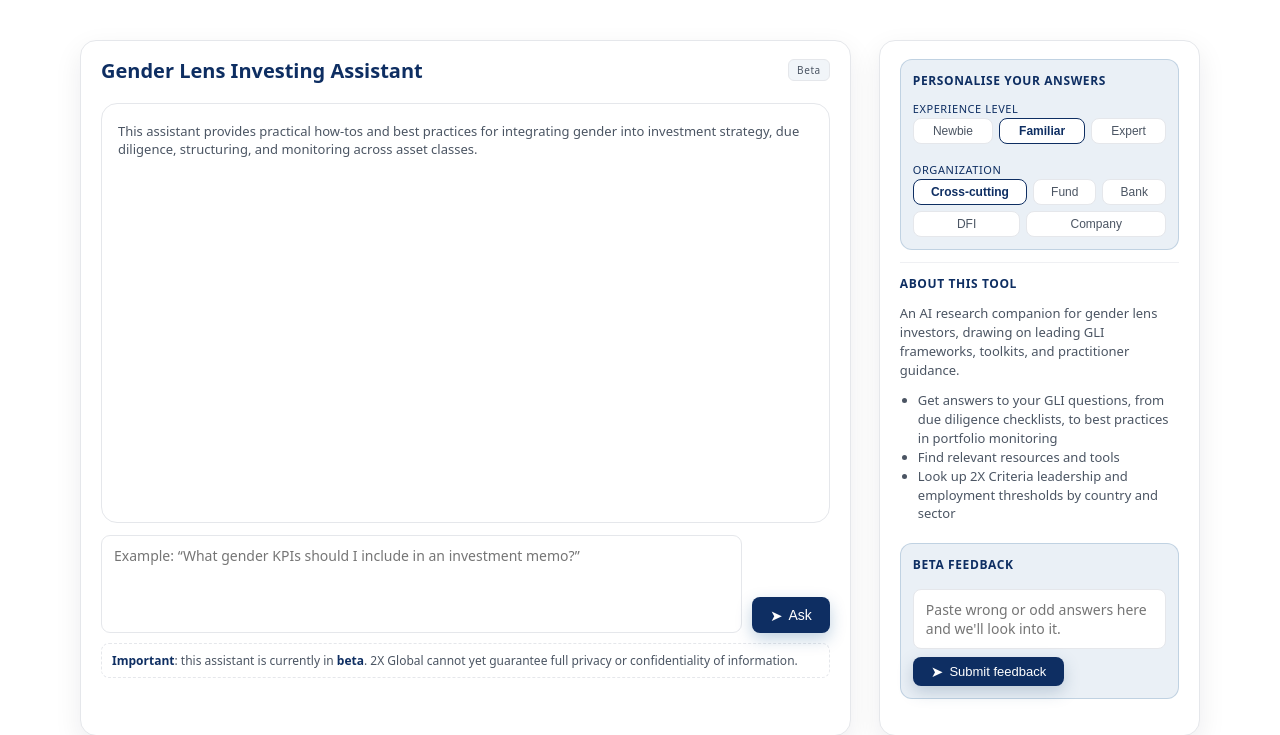
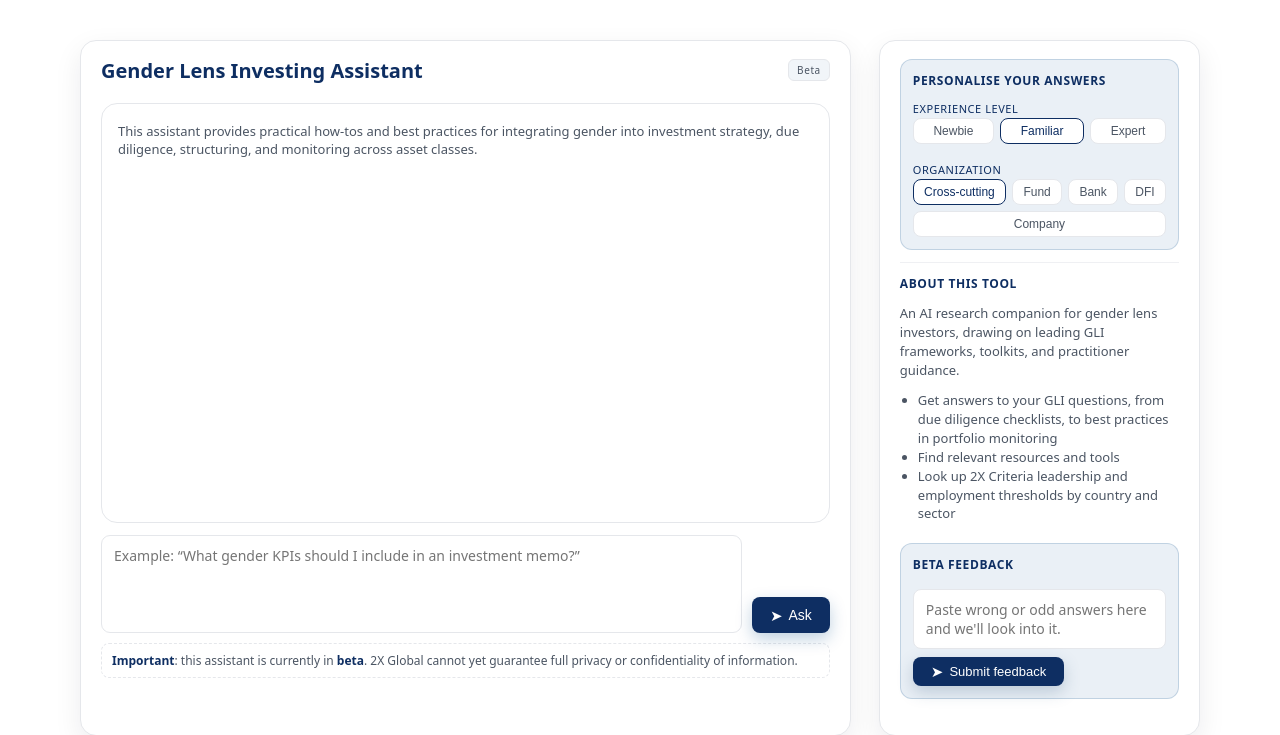
Before and after one commit to 2XGlobalAssistant/GLI_Resource_AI_Assistant, a Flask app: page / in a window 1280 px wide. Shown: the top 735 px of the page. Run offline with Flask 3, Linux system fonts and the light colour scheme; parts of the project's set-up code (start-up, migrations or seed data) failed here and were passed over.

Commit message:
Update index.html

```diff
--- a/templates/index.html
+++ b/templates/index.html
@@ -410,7 +410,7 @@
 	  background: #ffffff;
 	  color: var(--2x-blue);
 	  border-color: var(--2x-blue);
-	  font-weight: 600;
+	  font-weight: 500;
 	}
 
 	.beta-feedback-box{
```
